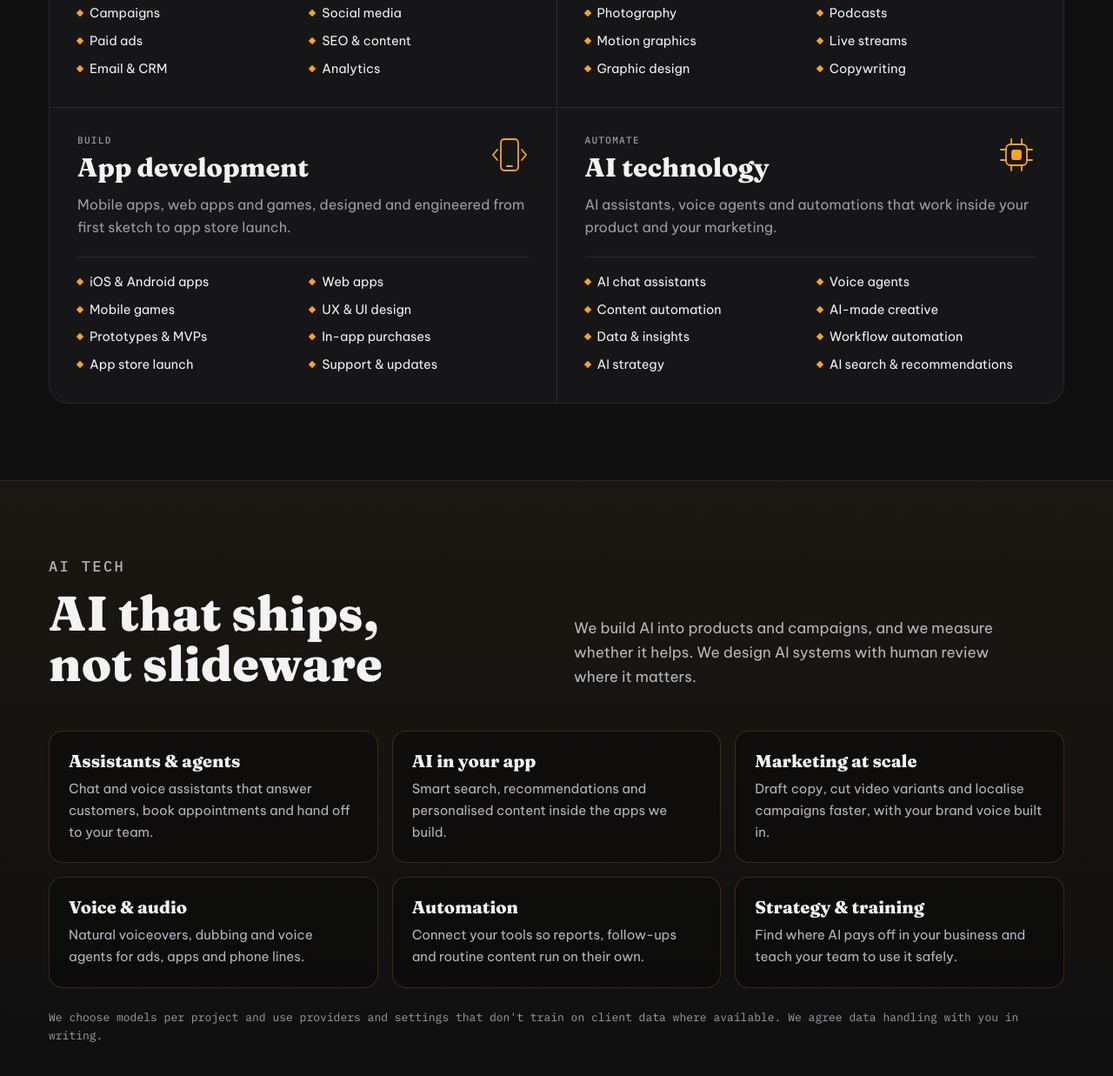
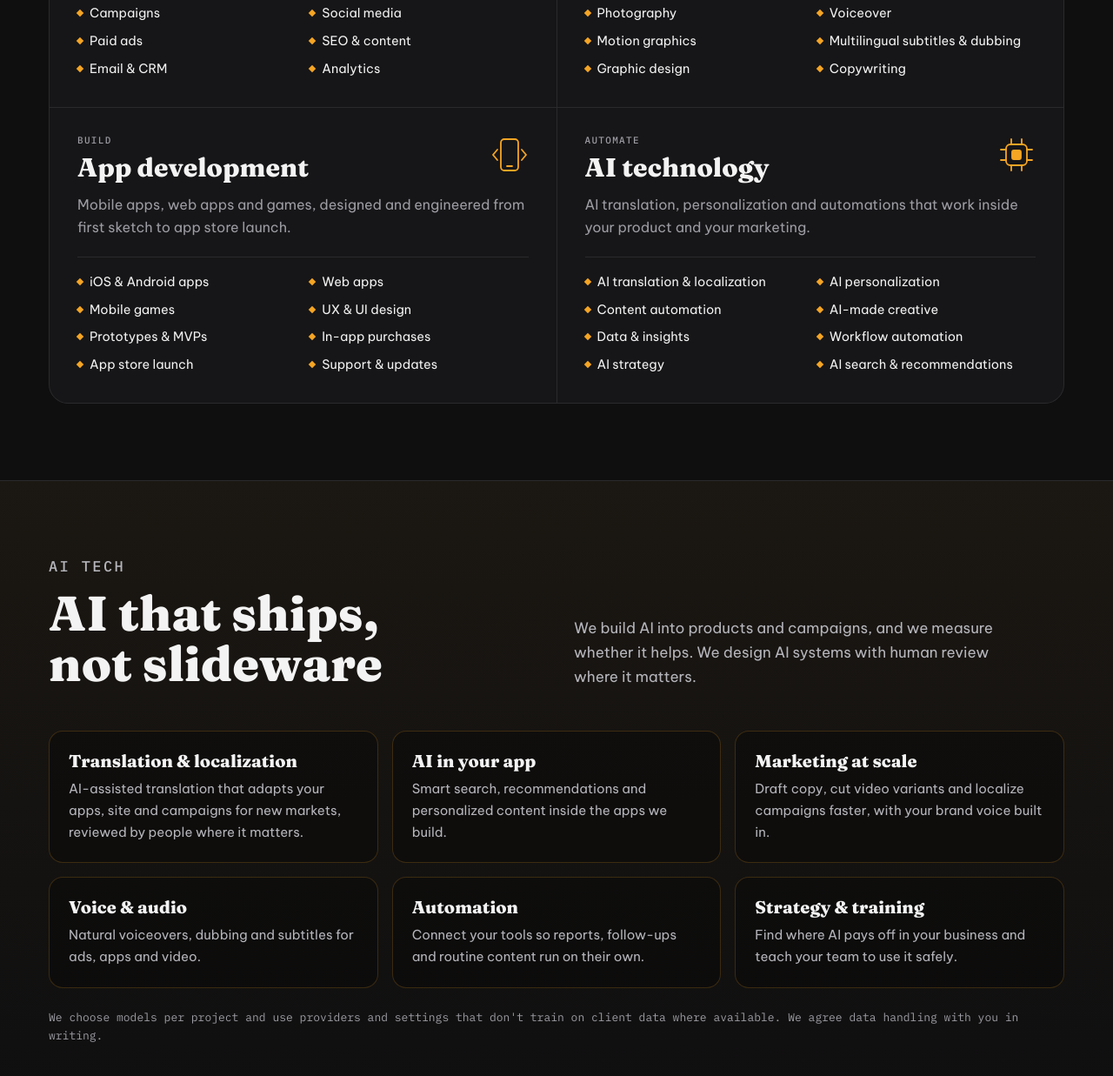
Before and after one commit to SilkMoon-Media/silkmoonmedia.com, a plain HTML site: page index.html in a window 1280 px wide. Shown: the part 1463-2700 px from the top of the page at 87% size. Drawn offline with Linux system fonts and the light colour scheme.

Commit message:
Update services: replace podcasts, live streams, chat assistants and voice agents
Co-Authored-By: Claude Opus 5.5 <noreply@anthropic.com>

```diff
--- a/index.html
+++ b/index.html
@@ -284,7 +284,7 @@ footer nav { display: flex; gap: 16px; flex-wrap: wrap; }
             <svg viewBox="0 0 44 44" fill="none" stroke="#F5A524" stroke-width="1.8" stroke-linejoin="round" aria-hidden="true"><rect x="5" y="10" width="26" height="24" rx="4"/><path d="M31 18 L39 13 V31 L31 26"/><path d="M15 17 L23 22 L15 27 Z" fill="#F5A524"/></svg>
           </div>
           <p>Video, audio and design made by our team and trusted partners, sized for every screen and channel.</p>
-          <ul><li>Video &amp; ads</li><li>Short-form social</li><li>Photography</li><li>Podcasts</li><li>Motion graphics</li><li>Live streams</li><li>Graphic design</li><li>Copywriting</li></ul>
+          <ul><li>Video &amp; ads</li><li>Short-form social</li><li>Photography</li><li>Voiceover</li><li>Motion graphics</li><li>Multilingual subtitles &amp; dubbing</li><li>Graphic design</li><li>Copywriting</li></ul>
         </article>
         <article class="svc">
           <div class="top">
@@ -299,8 +299,8 @@ footer nav { display: flex; gap: 16px; flex-wrap: wrap; }
             <div><p class="tag">Automate</p><h3 style="margin-top:10px">AI technology</h3></div>
             <svg viewBox="0 0 44 44" fill="none" stroke="#F5A524" stroke-width="1.8" stroke-linecap="round" aria-hidden="true"><rect x="10" y="10" width="24" height="24" rx="5"/><rect x="17" y="17" width="10" height="10" rx="2" fill="#F5A524"/><path d="M16 4 V10 M28 4 V10 M16 34 V40 M28 34 V40 M4 16 H10 M4 28 H10 M34 16 H40 M34 28 H40"/></svg>
           </div>
-          <p>AI assistants, voice agents and automations that work inside your product and your marketing.</p>
-          <ul><li>AI chat assistants</li><li>Voice agents</li><li>Content automation</li><li>AI-made creative</li><li>Data &amp; insights</li><li>Workflow automation</li><li>AI strategy</li><li>AI search &amp; recommendations</li></ul>
+          <p>AI translation, personalization and automations that work inside your product and your marketing.</p>
+          <ul><li>AI translation &amp; localization</li><li>AI personalization</li><li>Content automation</li><li>AI-made creative</li><li>Data &amp; insights</li><li>Workflow automation</li><li>AI strategy</li><li>AI search &amp; recommendations</li></ul>
         </article>
       </div>
     </div>
@@ -316,10 +316,10 @@ footer nav { display: flex; gap: 16px; flex-wrap: wrap; }
         <p>We build AI into products and campaigns, and we measure whether it helps. We design AI systems with human review where it matters.</p>
       </div>
       <div class="grid">
-        <div class="cell"><b>Assistants &amp; agents</b><p>Chat and voice assistants that answer customers, book appointments and hand off to your team.</p></div>
-        <div class="cell"><b>AI in your app</b><p>Smart search, recommendations and personalised content inside the apps we build.</p></div>
-        <div class="cell"><b>Marketing at scale</b><p>Draft copy, cut video variants and localise campaigns faster, with your brand voice built in.</p></div>
-        <div class="cell"><b>Voice &amp; audio</b><p>Natural voiceovers, dubbing and voice agents for ads, apps and phone lines.</p></div>
+        <div class="cell"><b>Translation &amp; localization</b><p>AI-assisted translation that adapts your apps, site and campaigns for new markets, reviewed by people where it matters.</p></div>
+        <div class="cell"><b>AI in your app</b><p>Smart search, recommendations and personalized content inside the apps we build.</p></div>
+        <div class="cell"><b>Marketing at scale</b><p>Draft copy, cut video variants and localize campaigns faster, with your brand voice built in.</p></div>
+        <div class="cell"><b>Voice &amp; audio</b><p>Natural voiceovers, dubbing and subtitles for ads, apps and video.</p></div>
         <div class="cell"><b>Automation</b><p>Connect your tools so reports, follow-ups and routine content run on their own.</p></div>
         <div class="cell"><b>Strategy &amp; training</b><p>Find where AI pays off in your business and teach your team to use it safely.</p></div>
       </div>
```
